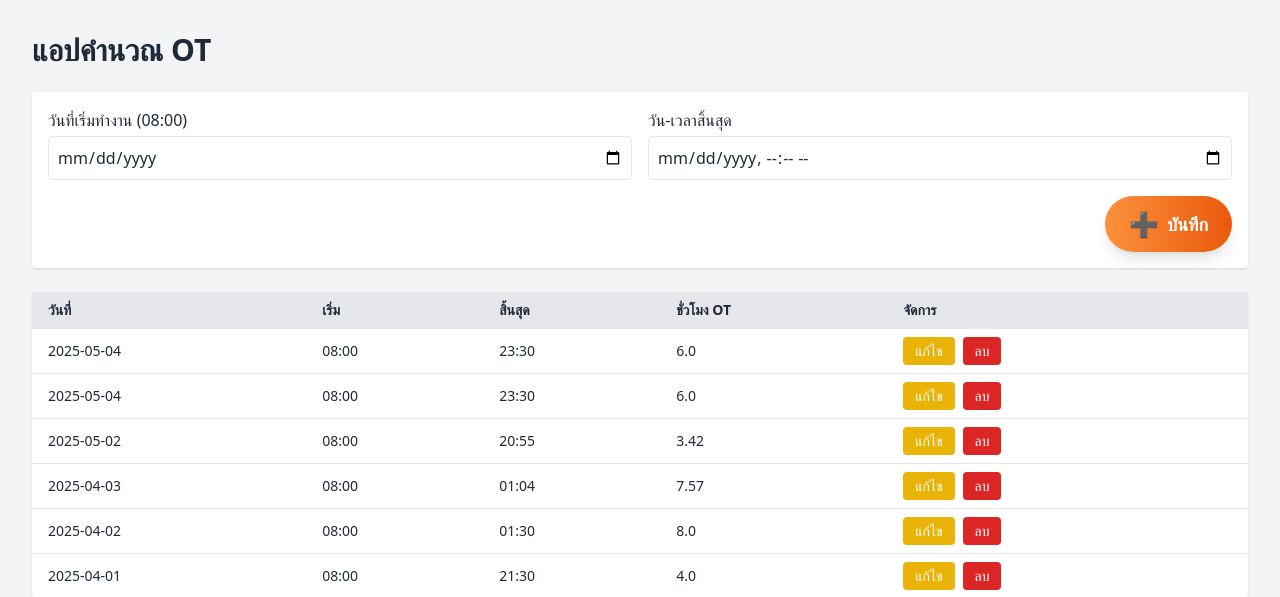
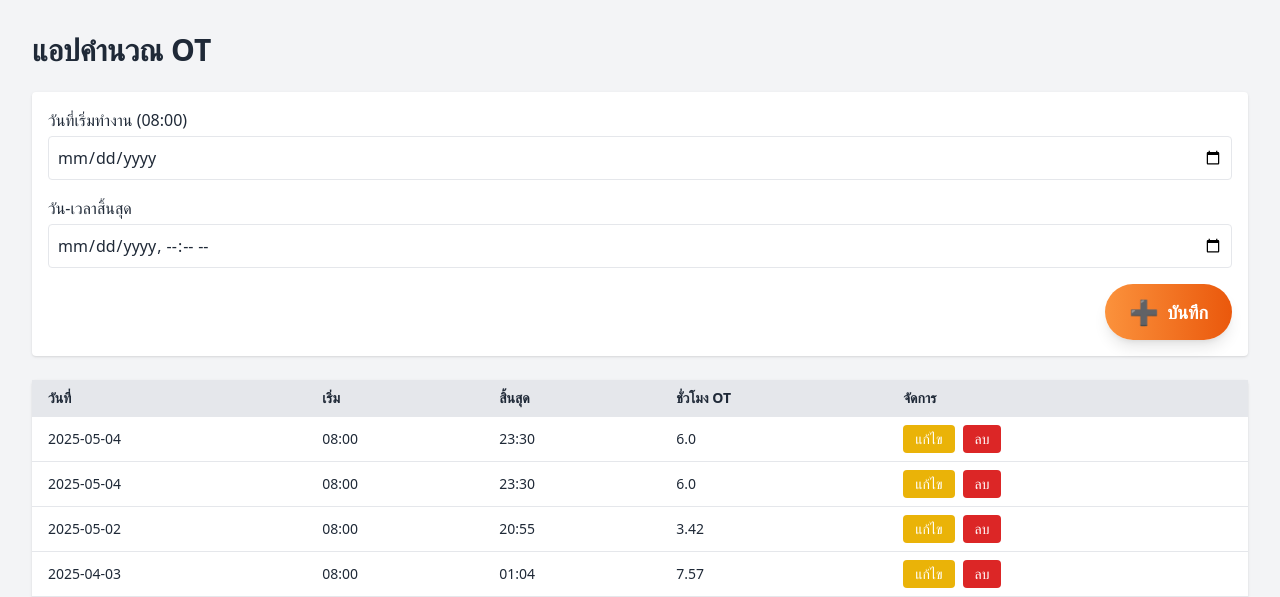
Before and after one commit to samart1231/ot-app, a Flask app: page / in a window 1280 px wide. Shown: the top 597 px of the page. Run offline with Flask 3, Linux system fonts and the light colour scheme; data comes from the database, SQL or seed files in the repository; some libraries are stand-ins or nearby versions.

Commit message:
Update index.html

```diff
--- a/templates/index.html
+++ b/templates/index.html
@@ -9,16 +9,21 @@
   <h1 class="text-3xl font-bold mb-6">แอปคำนวณ OT</h1>
 
   <!-- ฟอร์มบันทึก -->
-  <form method="post" class="bg-white p-4 rounded shadow mb-6 grid grid-cols-1 md:grid-cols-2 gap-4">
+  <form method="post" class="bg-white p-4 rounded shadow mb-6 grid grid-cols-1 gap-4">
+  <!-- วันที่เริ่มงาน -->
   <label class="block">
     วันที่เริ่มทำงาน (08:00)
     <input type="date" name="work_date" required class="mt-1 w-full border rounded p-2">
   </label>
+
+  <!-- วันและเวลาสิ้นสุด -->
   <label class="block">
     วัน-เวลาสิ้นสุด
     <input type="datetime-local" name="end_time" required class="mt-1 w-full border rounded p-2">
   </label>
-    <div class="md:col-span-2 flex justify-end">
+
+  <!-- ปุ่มบันทึก -->
+  <div class="flex justify-end">
     <button type="submit"
       class="flex items-center gap-2 px-6 py-3 text-lg font-semibold text-white bg-gradient-to-r from-orange-400 to-orange-600 rounded-full shadow-lg hover:from-orange-500 hover:to-orange-700 transition-all">
       <span class="text-2xl">➕</span>
@@ -26,6 +31,7 @@
     </button>
   </div>
 </form>
+
 
   <!-- ตารางข้อมูล -->
   <table class="w-full bg-white shadow rounded table-auto text-sm mb-6">
```
Lines whose indentation alone changed are shown as unchanged.
